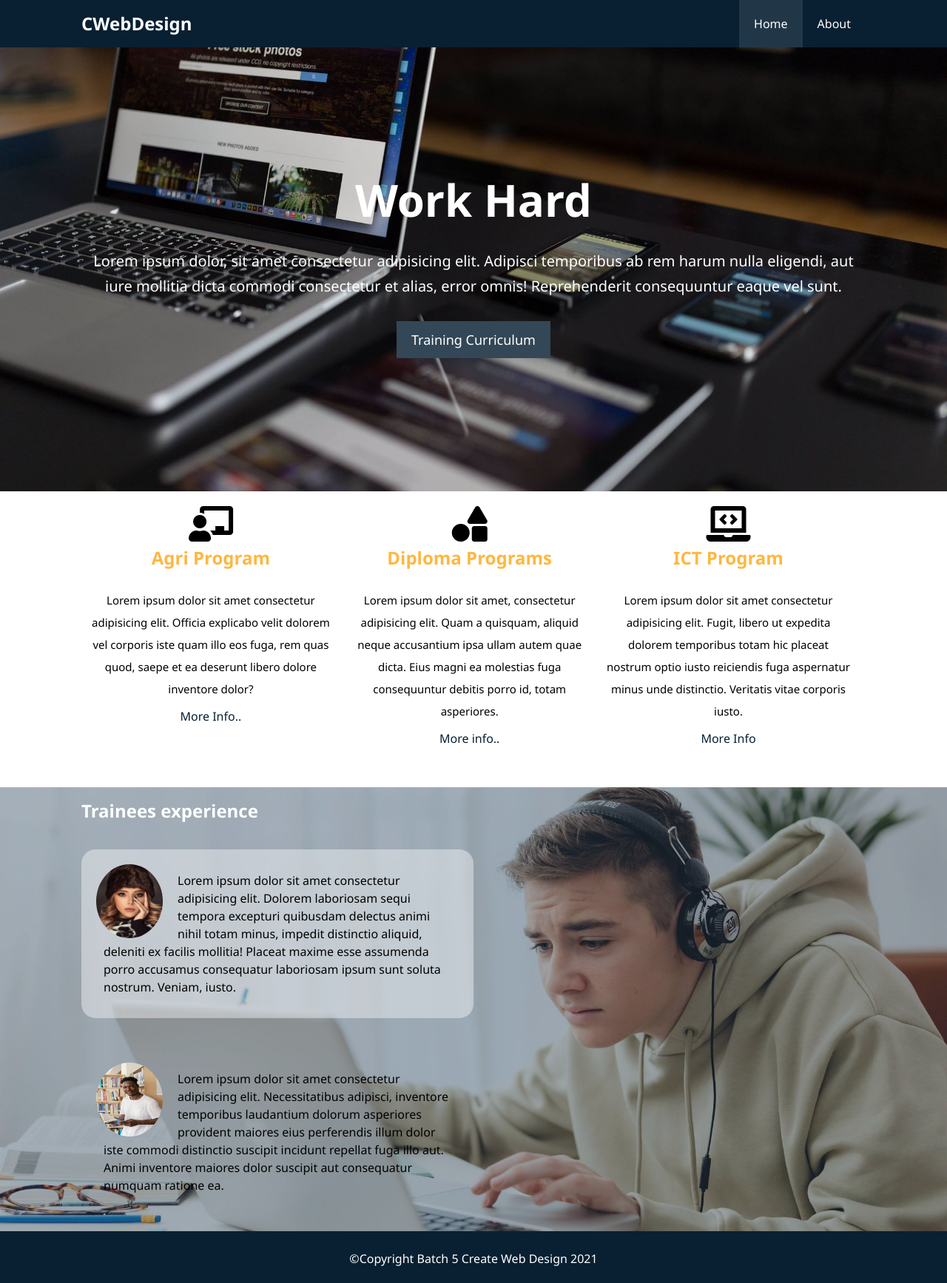
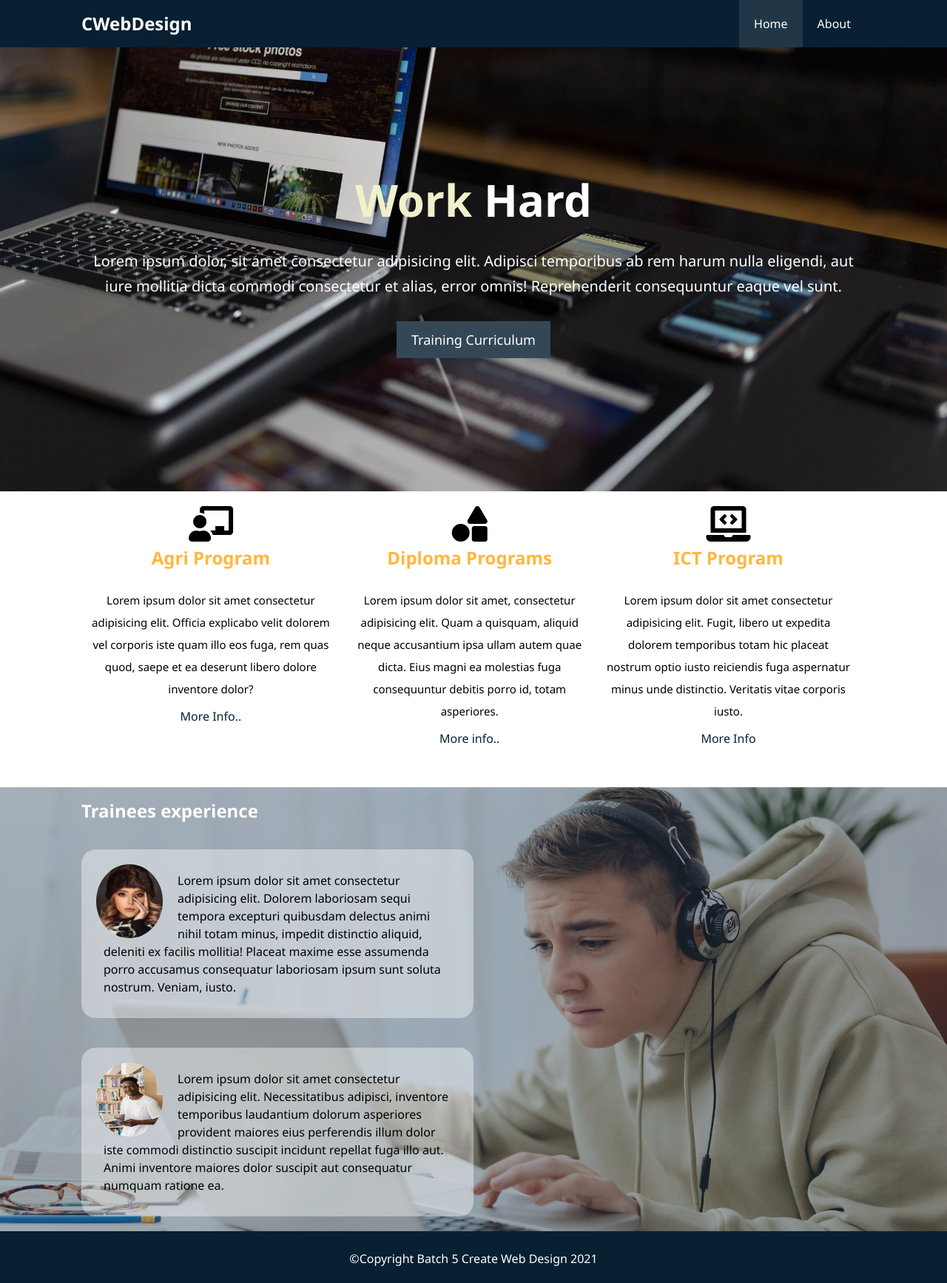
Before and after one commit to Nobeemaed/Activity10, a plain HTML site: page index.html in a window 1280 px wide. Shown: the whole page at 74% size. Drawn offline with Linux system fonts and the light colour scheme.

Commit message:
modification2

```diff
--- a/css/style.css
+++ b/css/style.css
@@ -85,7 +85,7 @@
     line-height: 1.2em;
   }
 
-  .primary-test {
+  .primary-text {
     color: #f0f0cb;
   }
   #hero .hero-content p {
--- a/index.html
+++ b/index.html
@@ -66,7 +66,7 @@
                 <img src="./image/girl.jpg" alt="girl-testimonial">
                 <p>Lorem ipsum dolor sit amet consectetur adipisicing elit. Dolorem laboriosam sequi tempora excepturi quibusdam delectus animi nihil totam minus, impedit distinctio aliquid, deleniti ex facilis mollitia! Placeat maxime esse assumenda porro accusamus consequatur laboriosam ipsum sunt soluta nostrum. Veniam, iusto.</p>
             </div>
-            <div class="testimonial">
+            <div class="testimonial bg-primary">
                 <img src="./image/boy.jpg" alt="boy-testimonial">
                 <p>Lorem ipsum dolor sit amet consectetur adipisicing elit. Necessitatibus adipisci, inventore temporibus laudantium dolorum asperiores provident maiores eius perferendis illum dolor iste commodi distinctio suscipit incidunt repellat fuga illo aut. Animi inventore maiores dolor suscipit aut consequatur numquam ratione ea.</p>
             </div>
```
